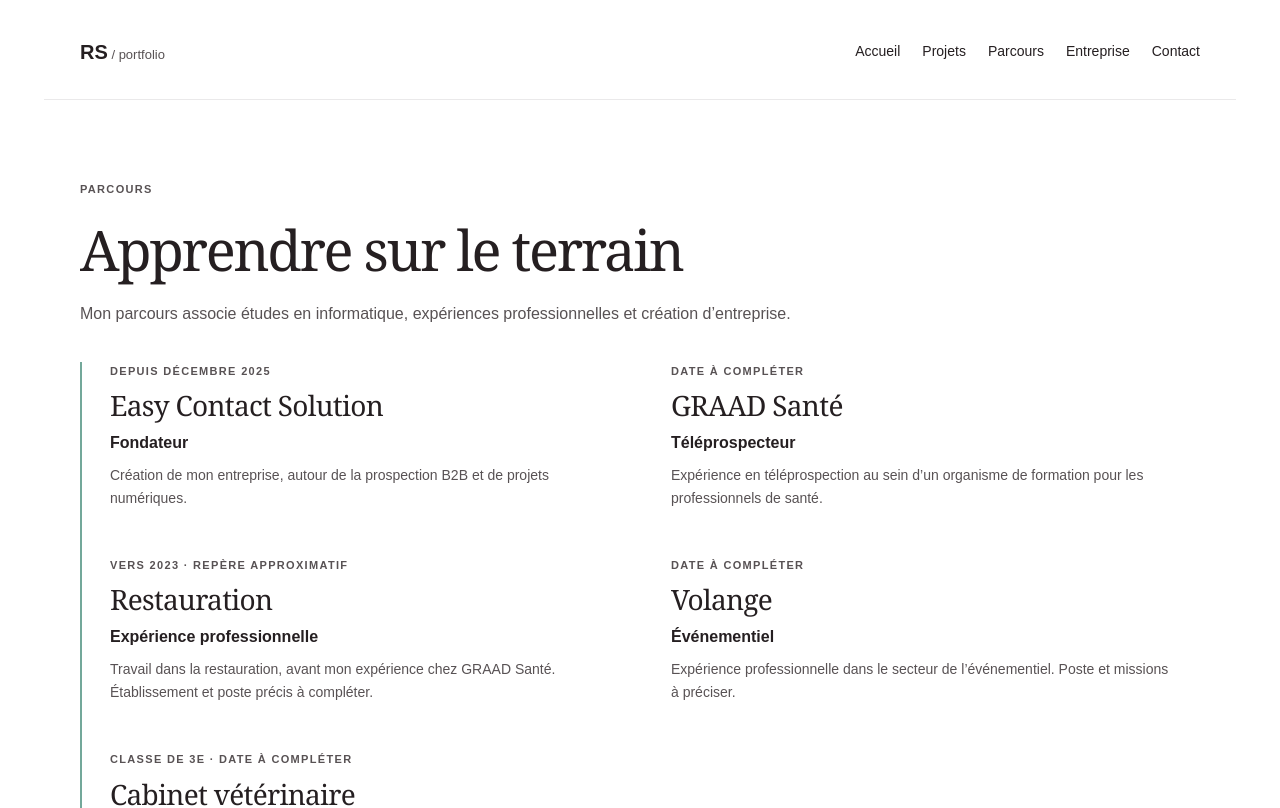
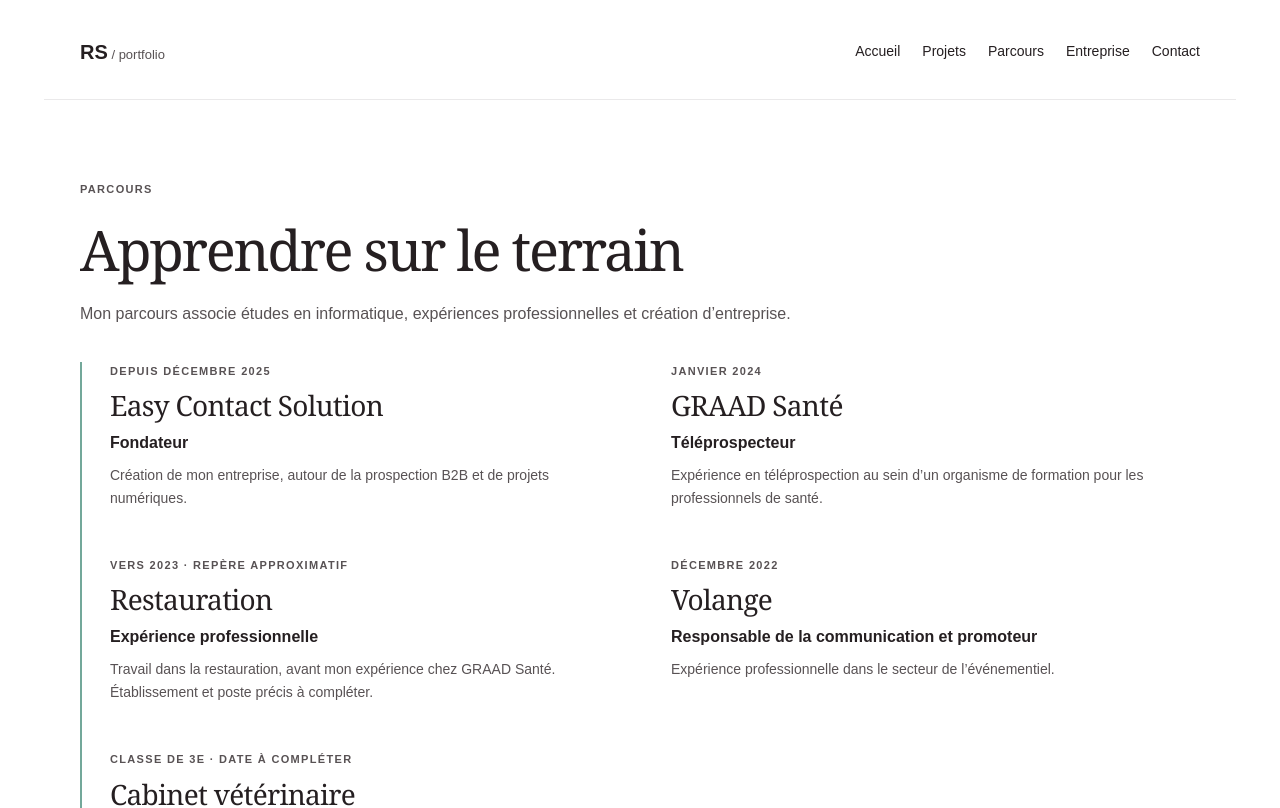
Before and after one commit to rurusit2004/portfolio, a Next.js app: page /parcours in a window 1280 px wide. Shown: the top 808 px of the page. Built offline with nearby package versions, Linux system fonts and the light colour scheme.

Commit message:
Parcours : dates GRAAD Santé et Volange, rôle chez Volange

```diff
--- a/src/data/experiences.ts
+++ b/src/data/experiences.ts
@@ -9,7 +9,7 @@ export const experiences: Experience[] = [
       "Création de mon entreprise, autour de la prospection B2B et de projets numériques.",
   },
   {
-    date: "Date à compléter",
+    date: "Janvier 2024",
     titre: "GRAAD Santé",
     role: "Téléprospecteur",
     description:
@@ -23,11 +23,11 @@ export const experiences: Experience[] = [
       "Travail dans la restauration, avant mon expérience chez GRAAD Santé. Établissement et poste précis à compléter.",
   },
   {
-    date: "Date à compléter",
+    date: "Décembre 2022",
     titre: "Volange",
-    role: "Événementiel",
+    role: "Responsable de la communication et promoteur",
     description:
-      "Expérience professionnelle dans le secteur de l’événementiel. Poste et missions à préciser.",
+      "Expérience professionnelle dans le secteur de l’événementiel.",
   },
   {
     date: "Classe de 3e · date à compléter",
```
